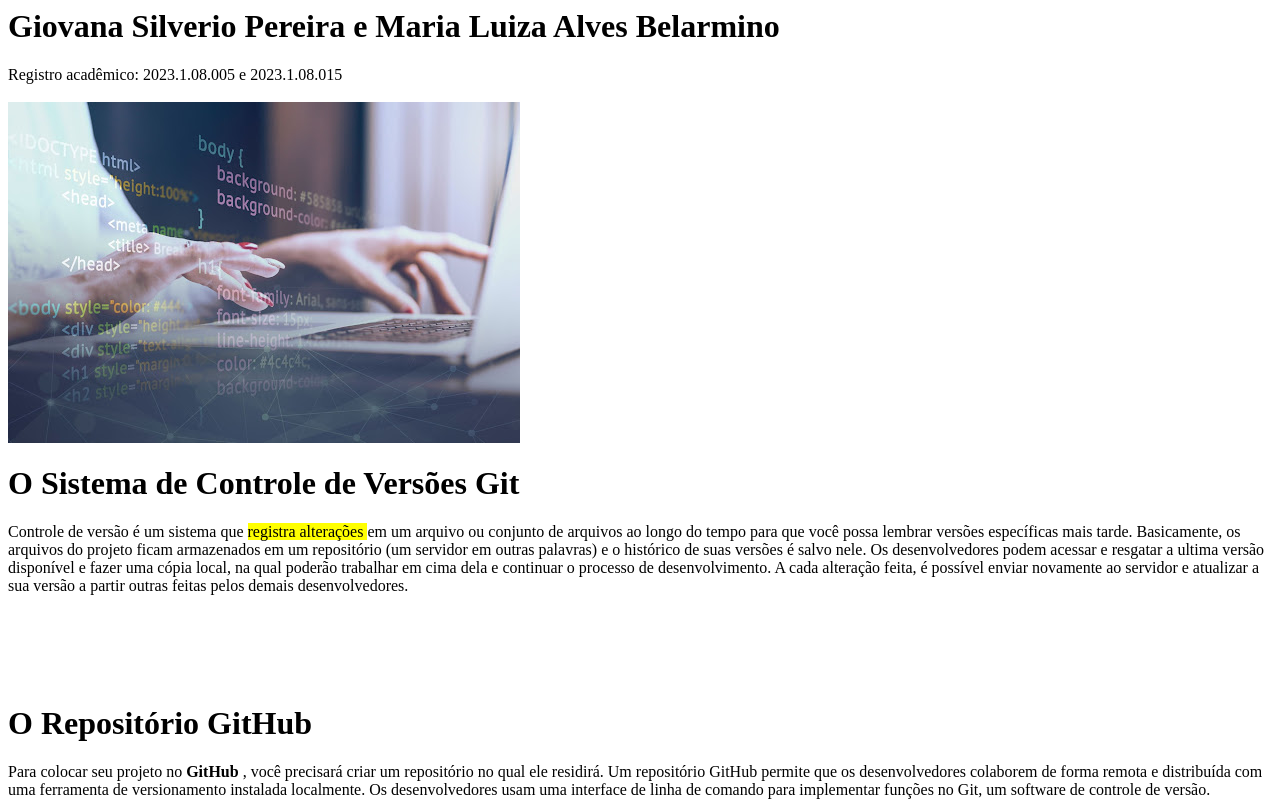
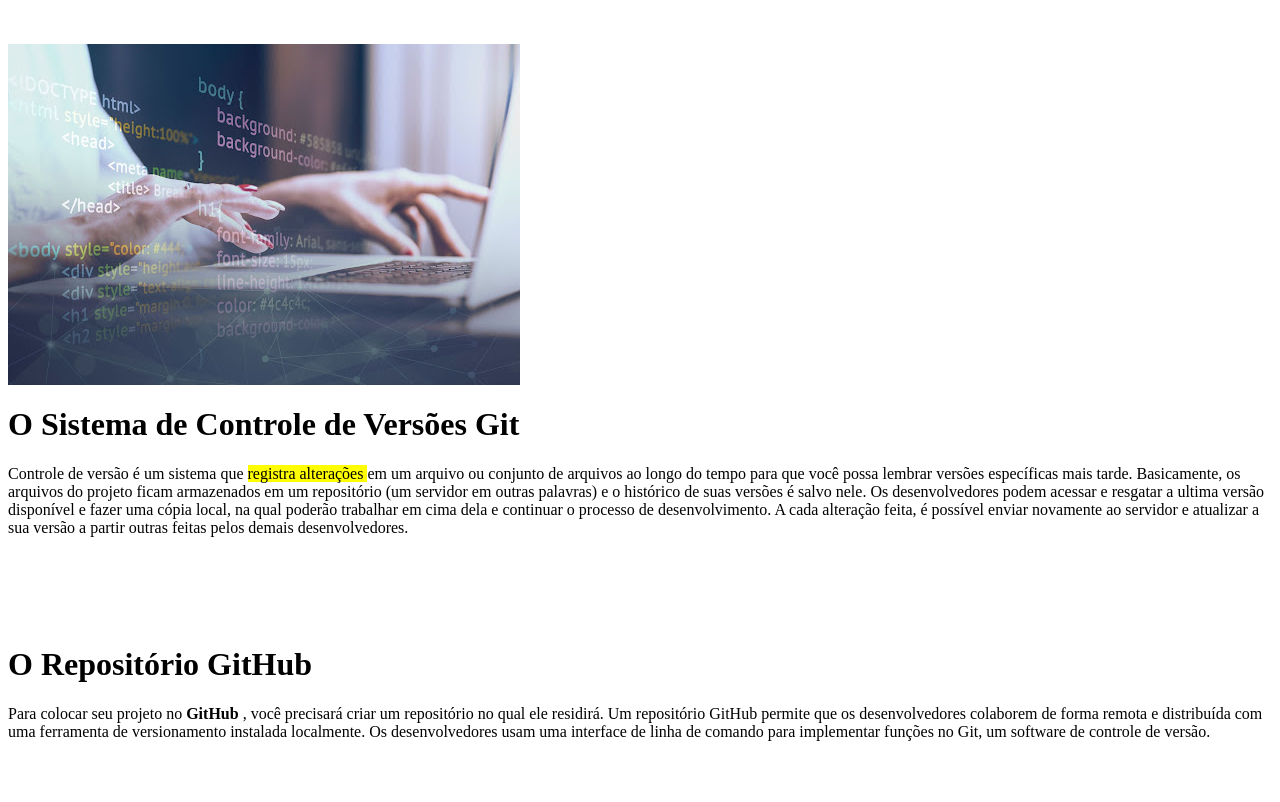
Before and after one commit to mariabelarmino/T1-ICC, a plain HTML site: page index.html in a window 1280 px wide. Shown: the top 802 px of the page. Drawn offline with Linux system fonts and the light colour scheme.

Commit message:
Update index.html

```diff
--- a/index.html
+++ b/index.html
@@ -4,9 +4,9 @@
 
 <body>
 
+    <!-Giovana Silverio Pereira e Maria Luiza Alves Belarmino->
+    <!-Registro acadêmico: 2023.1.08.005 e 2023.1.08.015->
 
-    <h1> Giovana Silverio Pereira e Maria Luiza Alves Belarmino </h1>
-    Registro acadêmico: 2023.1.08.005 e 2023.1.08.015
     <br> <br>
     <img src= "imagem.jpg" >
     <h1>O Sistema de Controle de Versões Git</h1>
```
